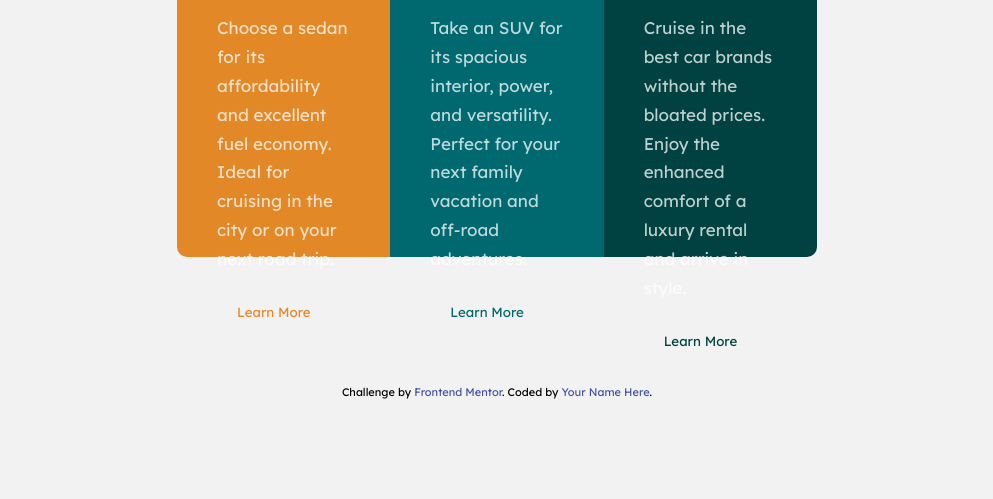
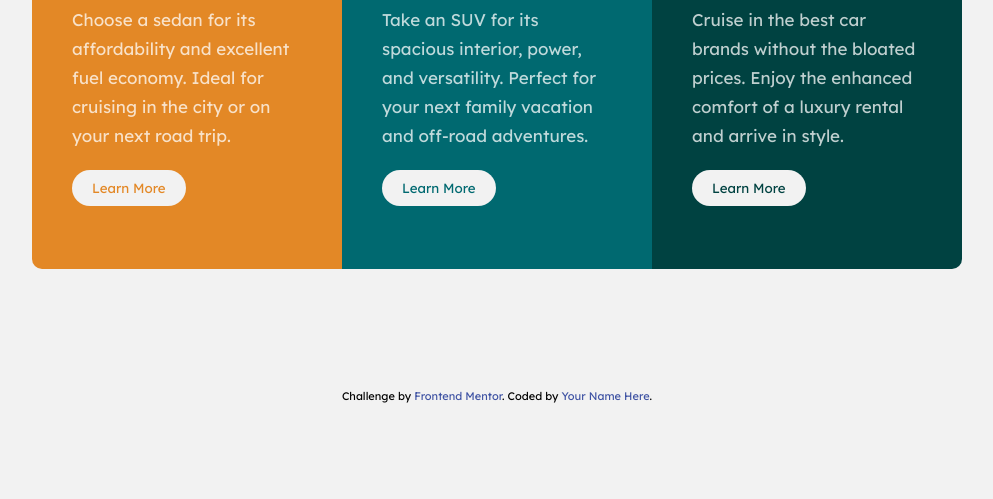
Before and after one commit to el3ma/column-card-components, a plain HTML site: page index.html in a window 1280 px wide. Shown: the part 301-800 px from the top of the page, without its empty margins (143-1136 px from the left). Drawn offline with Linux system fonts and the light colour scheme.

Commit message:
arreglos

```diff
--- a/style.css
+++ b/style.css
@@ -87,7 +87,12 @@ body{
 @media (min-width:768px) {
     .container{
         display: flex;
-        margin: 10% 25%;
+        justify-content: center;
+        margin: 120px 0;
+    }
+    .card{
+        width: 310px;
+        height: 450px;
     }
 
     .card--sedans{
```
